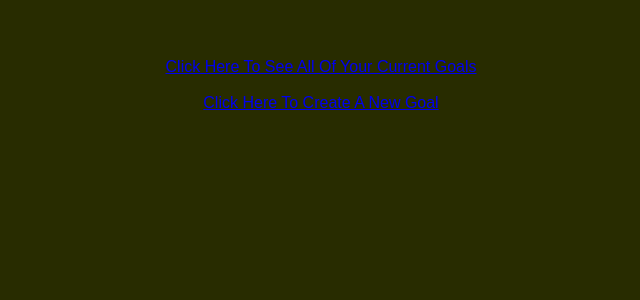
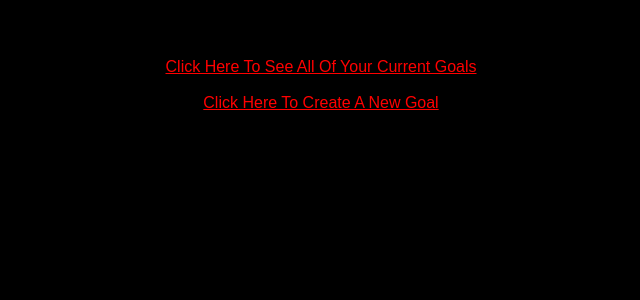
Before and after one commit to OGonzalezNYC/goals-frontend, a React (Create React App) app: page / in a window 1280 px wide. Shown: the top 300 px of the page, without its empty margins (319-959 px from the left). Built offline with nearby package versions, Linux system fonts and the light colour scheme; no server answers.

Commit message:
Cleaned up css of new_branch.

```diff
--- a/src/App.css
+++ b/src/App.css
@@ -1,10 +1,10 @@
-body {
+/* body {
   background-color: #282c00;
   color: white;
   padding: 50px;
   font-family: Arial;
   text-align: center;
-}
+} */
 
 
 
@@ -16,3 +16,16 @@ body {
   font-family: Arial;
   text-align: center;
 } */
+
+
+body {
+  background-color: black;
+  color: white;
+  padding: 50px;
+  font-family: Arial;
+  text-align: center;
+}
+
+a {
+  color: red;
+}
```
